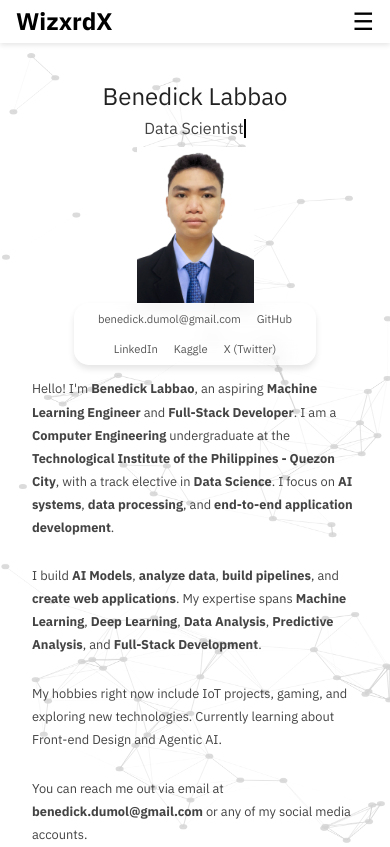
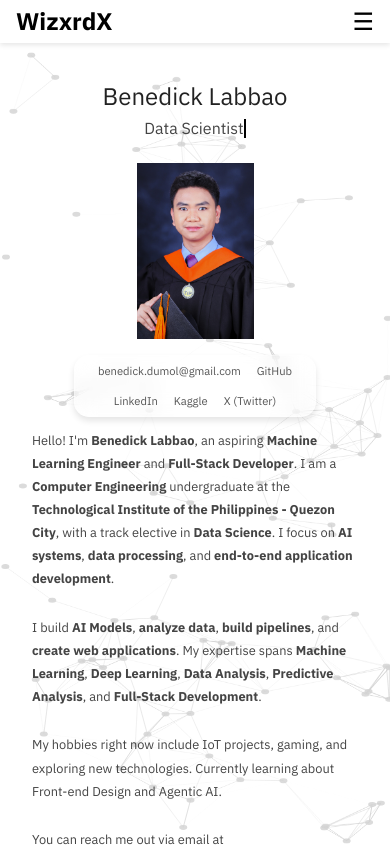
Before and after one commit to Wizxrdx/wizxrdx.github.io, a Next.js app: page / in a window 390 px wide. Shown: the top 847 px of the page. Built offline with nearby package versions, Linux system fonts and the light colour scheme.

Commit message:
Replace profile.png with profile.jpg and update styles for improved layout

```diff
--- a/src/app/page.module.css
+++ b/src/app/page.module.css
@@ -33,7 +33,7 @@
     flex-direction: column;
     align-items: center;
     float: right;
-    margin: 0 0 0 1rem;
+    margin: 0 0 1rem 1rem;
 }
 .profileImage {
     margin-bottom: 1rem;
@@ -79,7 +79,7 @@
     .section {
         display: flex;
         max-width: 800px;
-        margin: 0 auto;
+        margin: 1rem auto;
         flex-direction: column;
         align-items: center;
     }
@@ -87,7 +87,6 @@
         margin: 0;
     }
     .profileImage {
-        margin: 0;
         width: 30vw;
         object-fit: cover;
     }
--- a/src/app/page.tsx
+++ b/src/app/page.tsx
@@ -16,7 +16,8 @@ export default function AboutPage() {
 
       <article className={styles.section}>
         <div className={styles.profile}>
-        <img className={styles.profileImage} src="/profile.png" alt="Wizxrdx" />
+          <img className={styles.profileImage} src="/profile.jpg" alt="Wizxrdx" />
+
           <div className={`${styles.profileContents} ${'glass-card'}`}>
             <Link href='mailto:benedick.dumol@gmail.com'>
               benedick.dumol@gmail.com
```
Also changed, not shown: public/profile.jpg (added), public/profile.png (deleted). Lines whose indentation alone changed are shown as unchanged.
